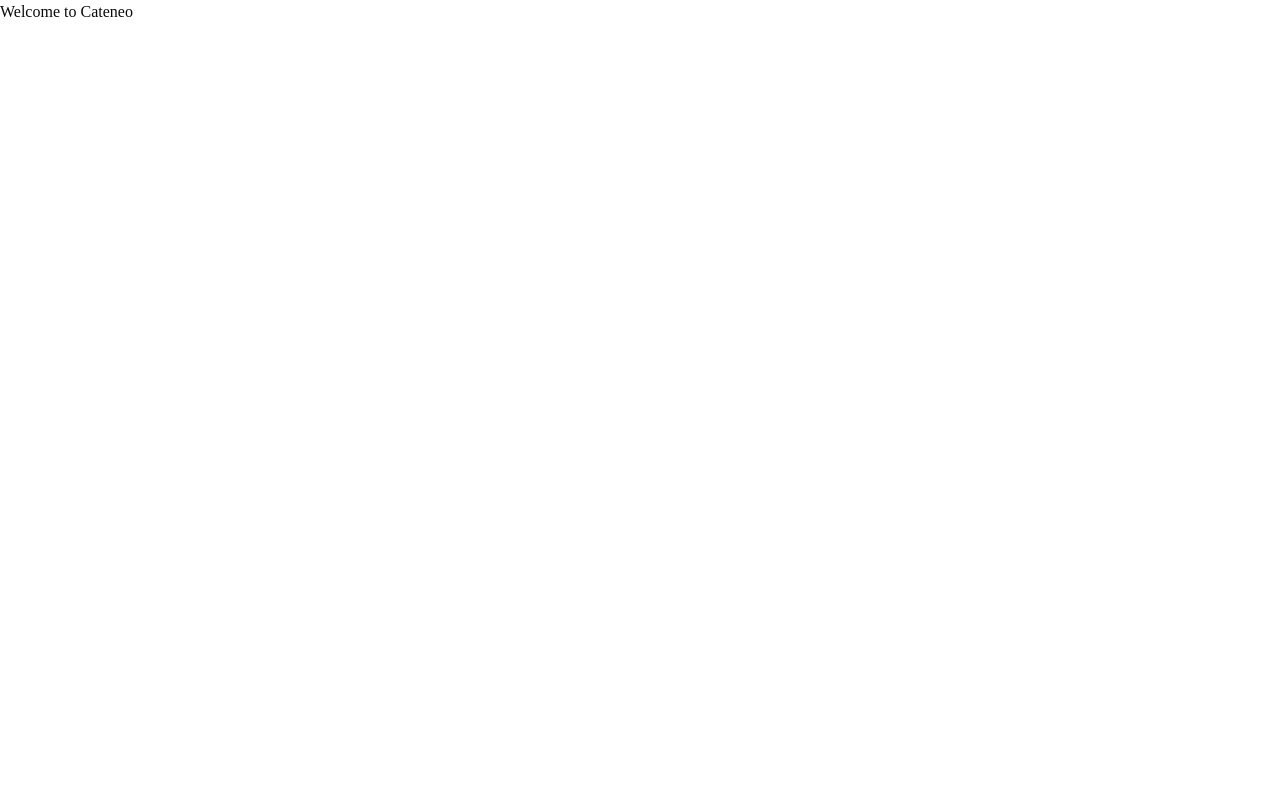
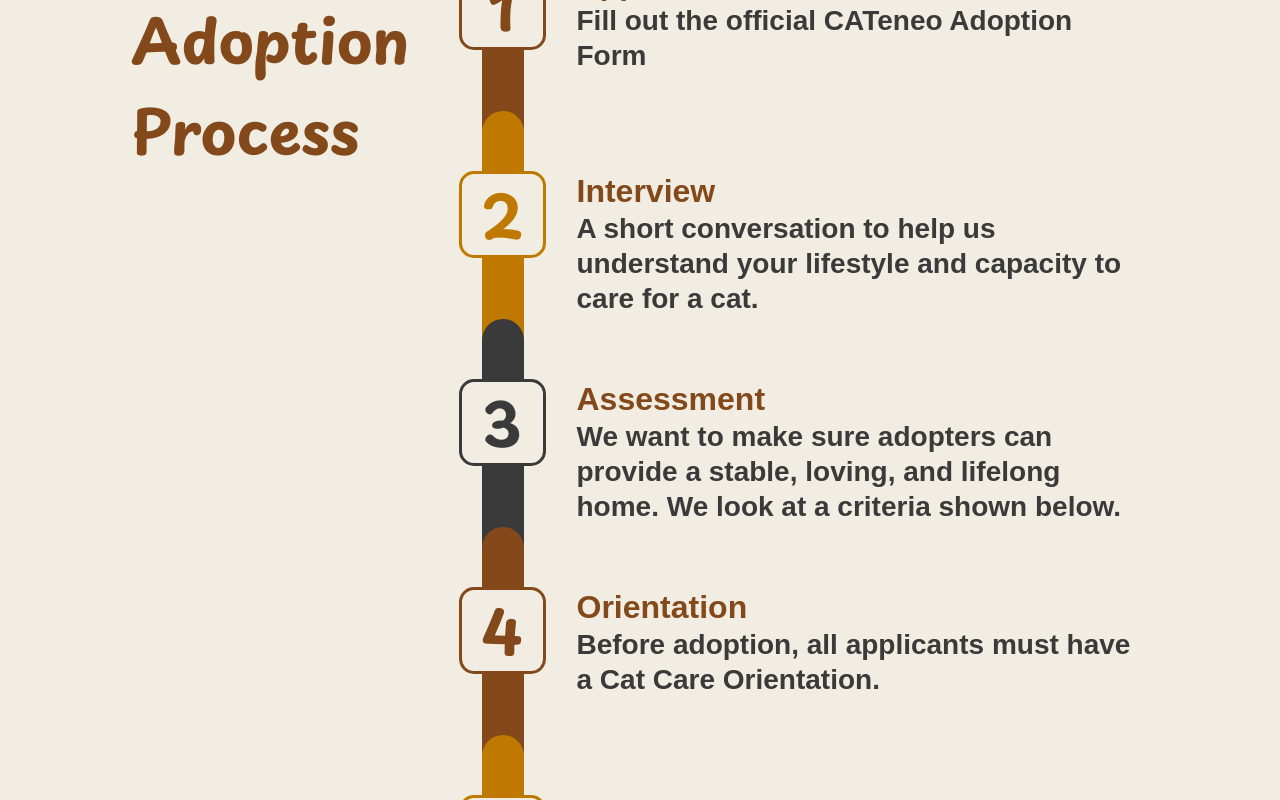
Before and after one commit to SAMAHAN-Systems-Development/cateneo-frontend, a Next.js app: page / in a window 1280 px wide. Built offline with nearby package versions, Linux system fonts and the light colour scheme; a web font is replaced by a local one.

Commit message:
added adoption process section done

```diff
--- a/src/app/page.tsx
+++ b/src/app/page.tsx
@@ -1,9 +1,9 @@
-"use client";
+import AdoptionProcessSection from "@/components/section/adoption-process-section";
 
 const Page = () => {
   return (
     <div>
-      <h1>Welcome to Cateneo</h1>
+        <AdoptionProcessSection />
     </div>
   );
 };
--- /dev/null
+++ b/src/components/section/adoption-process-section.tsx
@@ -0,0 +1,113 @@
+import React from "react";
+
+const segments = [
+  { rod: "bg-cateneo-darkbrown",  badge: "border-cateneo-darkbrown",  num: "text-cateneo-darkbrown"  },
+  { rod: "bg-cateneo-lightbrown", badge: "border-cateneo-lightbrown", num: "text-cateneo-lightbrown" },
+  { rod: "bg-cateneo-black",      badge: "border-cateneo-black",      num: "text-cateneo-black"      },
+  { rod: "bg-cateneo-darkbrown",  badge: "border-cateneo-darkbrown",  num: "text-cateneo-darkbrown"  },
+  { rod: "bg-cateneo-lightbrown", badge: "border-cateneo-lightbrown", num: "text-cateneo-lightbrown" },
+];
+
+const steps = [
+  { number: 1, title: "Application",  description: "Fill out the official CATeneo Adoption Form" },
+  { number: 2, title: "Interview",    description: "A short conversation to help us understand your lifestyle and capacity to care for a cat." },
+  { number: 3, title: "Assessment",   description: "We want to make sure adopters can provide a stable, loving, and lifelong home. We look at a criteria shown below." },
+  { number: 4, title: "Orientation",  description: "Before adoption, all applicants must have a Cat Care Orientation." },
+  { number: 5, title: "Trial Period", description: "2–4 week adjustment period to ensure a perfect match. Volunteers may visit or call to check in." },
+];
+
+const SEGMENT_H = 238;
+const CAP_H     = 30;
+
+const segTop = (idx: number) => idx * (SEGMENT_H - CAP_H);
+
+const BADGE_OFFSET_FROM_SEG = 60;
+
+export default function AdoptionProcessSection() {
+  const lastIdx = steps.length - 1;
+
+  return (
+    <div className="fixed inset-0 bg-cateneo-white flex items-center justify-center">
+      <div className="relative w-[1017px] h-[994px]">
+
+        {/* Title */}
+        <h2 className="absolute left-0 top-0 w-[278px] font-playpen font-bold text-[60px] leading-[91px] text-cateneo-darkbrown">
+          The<br />Adoption<br />Process
+        </h2>
+
+        {/* Segments column */}
+        <div className="absolute left-[327px] top-0 w-[87px] h-[994px]">
+          {steps.map((step, idx) => {
+            const isLast = idx === lastIdx;
+            const top    = segTop(idx);
+
+            return (
+              <div
+                key={step.number}
+                className="absolute w-[87px]"
+                style={{ top, height: SEGMENT_H, zIndex: idx + 1 }}
+              >
+                {/* Rounded top cap — every segment */}
+                <div
+                  className={`absolute w-[42px] left-[23px] top-0 ${segments[idx].rod}`}
+                  style={{ height: CAP_H, borderRadius: "30px 30px 0 0" }}
+                />
+
+                {/* Straight rod body */}
+                <div
+                  className={`absolute w-[42px] left-[23px] ${segments[idx].rod}`}
+                  style={{
+                    top: CAP_H,
+                    height: SEGMENT_H - CAP_H - (isLast ? CAP_H : 0),
+                    borderRadius: 0,
+                  }}
+                />
+
+                {/* Rounded bottom cap — last segment only */}
+                {isLast && (
+                  <div
+                    className={`absolute w-[42px] left-[23px] ${segments[idx].rod}`}
+                    style={{
+                      top: SEGMENT_H - CAP_H,
+                      height: CAP_H,
+                      borderRadius: "0 0 30px 30px",
+                    }}
+                  />
+                )}
+
+                {/* Badge */}
+                <div
+                  className={`absolute w-[87px] h-[87px] left-0 bg-cateneo-white border-[3px] rounded-[15px] flex items-center justify-center ${segments[idx].badge}`}
+                  style={{ top: BADGE_OFFSET_FROM_SEG, zIndex: idx + 10 }}
+                >
+                  <span className={`font-playpen font-bold text-[60px] leading-[91px] ${segments[idx].num}`}>
+                    {step.number}
+                  </span>
+                </div>
+              </div>
+            );
+          })}
+        </div>
+
+        {/* Steps content */}
+        <div className="absolute left-[445px] top-0 w-[572px]">
+          {steps.map((step, idx) => (
+            <div
+              key={step.number}
+              className="absolute w-[572px]"
+              style={{ top: segTop(idx) + BADGE_OFFSET_FROM_SEG }}
+            >
+              <p className="font-gaegu font-bold text-[32px] leading-[40px] text-cateneo-darkbrown">
+                {step.title}
+              </p>
+              <p className="font-gaegu font-bold text-[28px] leading-[35px] text-cateneo-black">
+                {step.description}
+              </p>
+            </div>
+          ))}
+        </div>
+
+      </div>
+    </div>
+  );
+}
```
